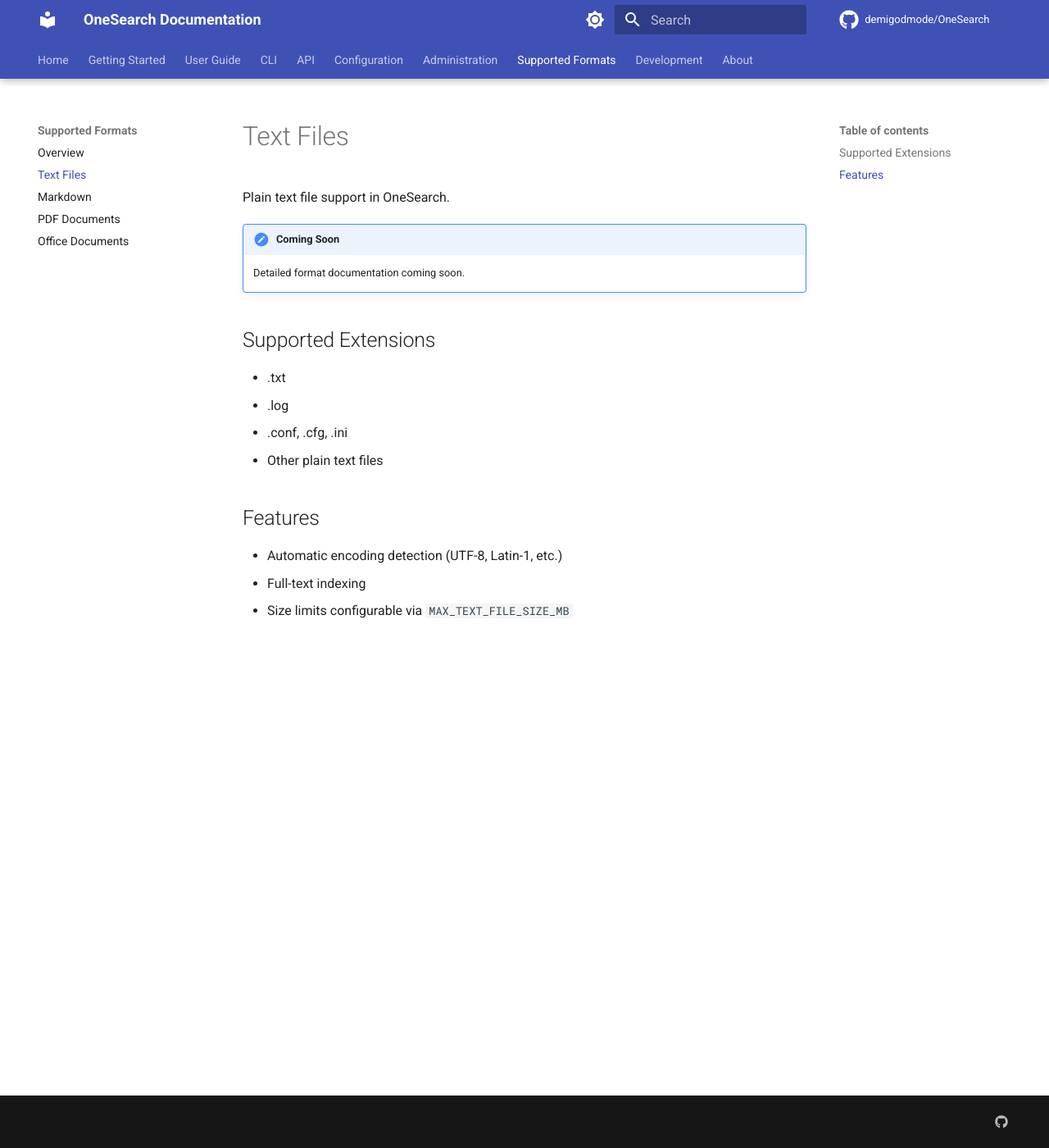
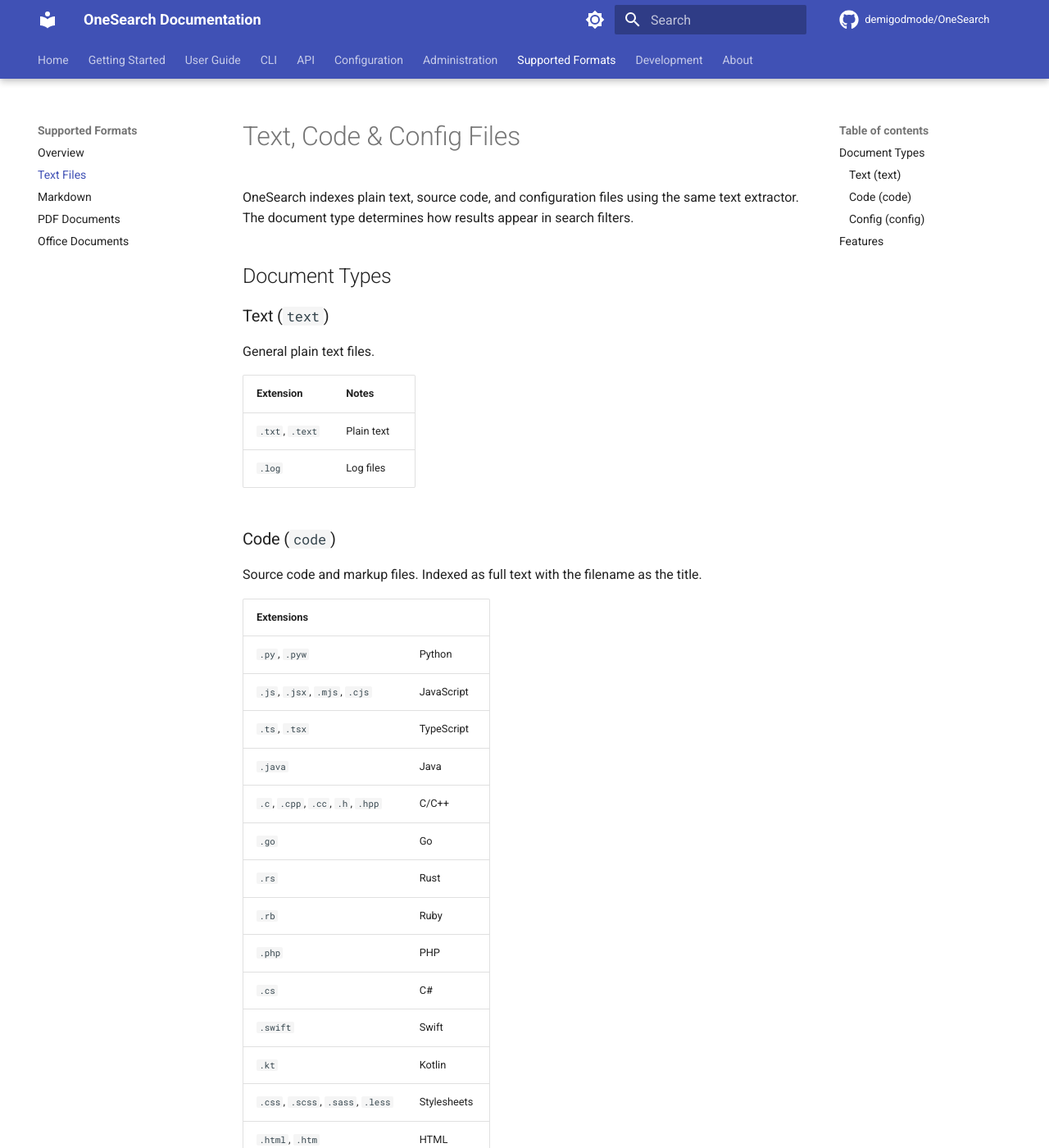
Before and after one commit to demigodmode/OneSearch, an MkDocs documentation site: the page built from docs/supported-formats/text-files.md, in a window 1280 px wide and 1400 px high. Shown: the whole window at 82% size. Built offline with MkDocs 1.6.1 and Material for MkDocs 9.7.7, drawn with Linux system fonts in a browser that asks for light colours; comment, search, counter and statistics services are not loaded; the version menu is left out; some of the changed text lies outside the part shown.

Commit message:
readme badges + docs update for v0.8.0 file types

```diff
--- a/docs/supported-formats/text-files.md
+++ b/docs/supported-formats/text-files.md
@@ -1,19 +1,59 @@
-# Text Files
+# Text, Code & Config Files
 
-Plain text file support in OneSearch.
+OneSearch indexes plain text, source code, and configuration files using the same text extractor. The document type determines how results appear in search filters.
 
-!!! note "Coming Soon"
-    Detailed format documentation coming soon.
+## Document Types
 
-## Supported Extensions
+### Text (`text`)
 
-- .txt
-- .log
-- .conf, .cfg, .ini
-- Other plain text files
+General plain text files.
+
+| Extension | Notes |
+|-----------|-------|
+| `.txt`, `.text` | Plain text |
+| `.log` | Log files |
+
+### Code (`code`)
+
+Source code and markup files. Indexed as full text with the filename as the title.
+
+| Extensions | |
+|------------|-|
+| `.py`, `.pyw` | Python |
+| `.js`, `.jsx`, `.mjs`, `.cjs` | JavaScript |
+| `.ts`, `.tsx` | TypeScript |
+| `.java` | Java |
+| `.c`, `.cpp`, `.cc`, `.h`, `.hpp` | C/C++ |
+| `.go` | Go |
+| `.rs` | Rust |
+| `.rb` | Ruby |
+| `.php` | PHP |
+| `.cs` | C# |
+| `.swift` | Swift |
+| `.kt` | Kotlin |
+| `.css`, `.scss`, `.sass`, `.less` | Stylesheets |
+| `.html`, `.htm` | HTML |
+| `.sh`, `.bash`, `.zsh`, `.fish` | Shell scripts |
+| `.sql` | SQL |
+| `.r` | R |
+| `.lua` | Lua |
+
+### Config (`config`)
+
+Configuration and data files.
+
+| Extension | Notes |
+|-----------|-------|
+| `.yaml`, `.yml` | YAML |
+| `.toml` | TOML |
+| `.json` | JSON |
+| `.xml` | XML |
+| `.ini`, `.cfg`, `.conf`, `.config` | INI-style configs |
+| `.env` | Environment files |
 
 ## Features
 
 - Automatic encoding detection (UTF-8, Latin-1, etc.)
 - Full-text indexing
+- Filter by type (`text`, `code`, `config`) in the search UI
 - Size limits configurable via `MAX_TEXT_FILE_SIZE_MB`
```
Also changed, not shown: README.md (+7 -2 lines), docs/supported-formats/index.md (+11 -10 lines).
